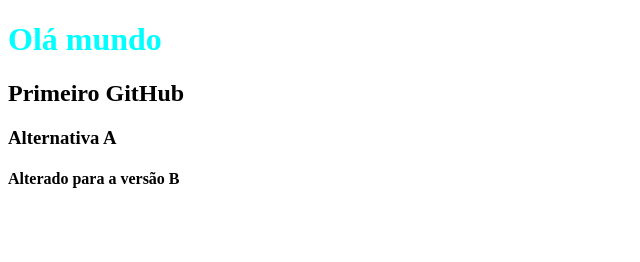
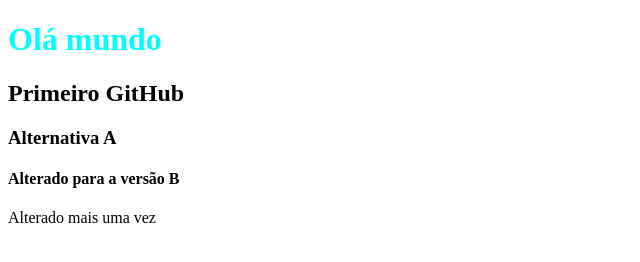
Before and after one commit to thais-vitoria-dodo-vieira/git-aula-1, a plain HTML site: page index.html in a window 1280 px wide. Shown: the whole page, without its empty margins (0-640 px from the left). Drawn offline with Linux system fonts and the light colour scheme.

Commit message:
mais uma alteração
Added a new paragraph element to the HTML.

```diff
--- a/index.html
+++ b/index.html
@@ -11,5 +11,6 @@
     <h2>Primeiro GitHub</h2>
     <h3>Alternativa A</h3>
     <h4>Alterado para a versão B</h4>
+    <p>Alterado mais uma vez</p>
 </body>
 </html>
```
